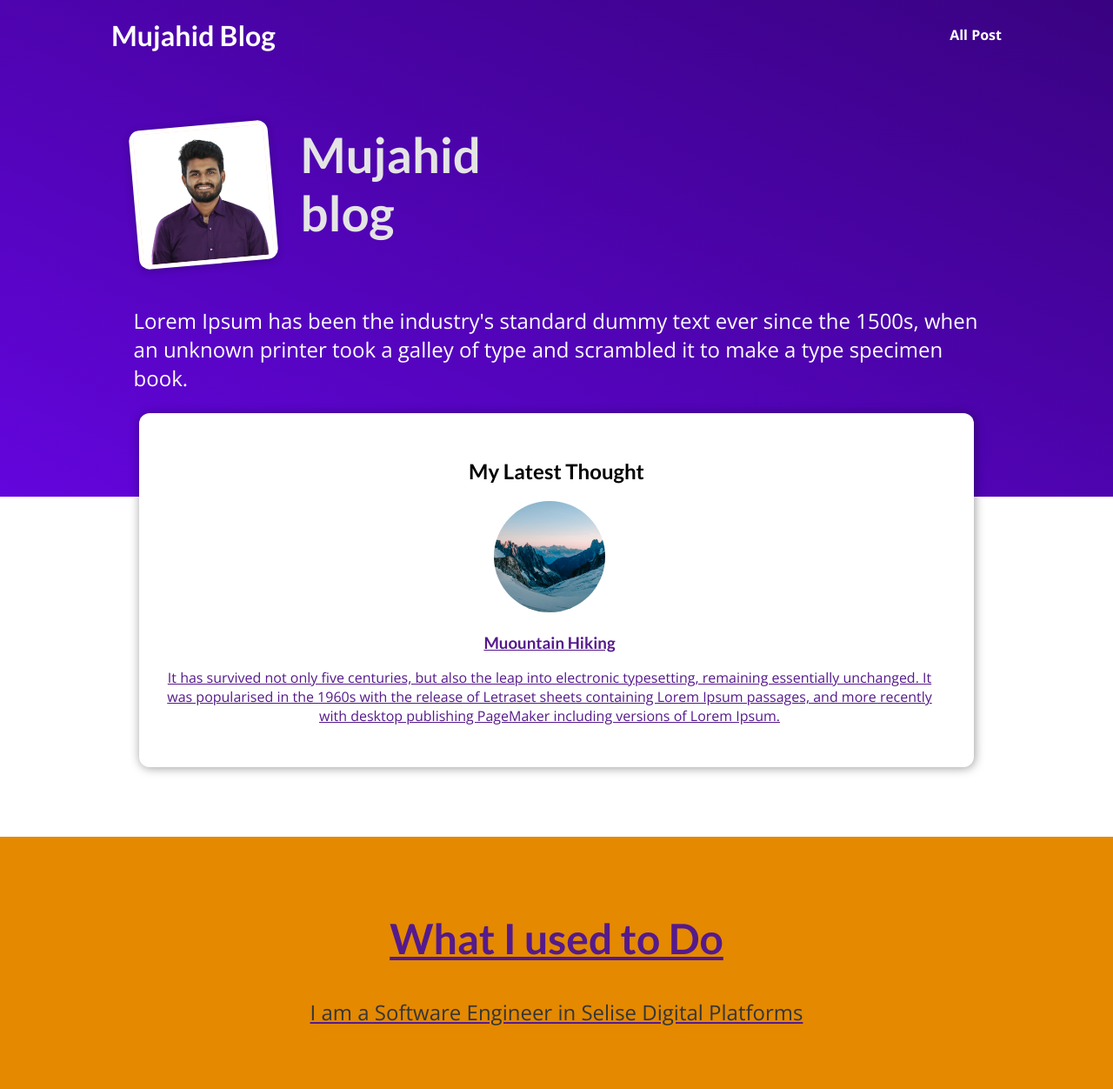
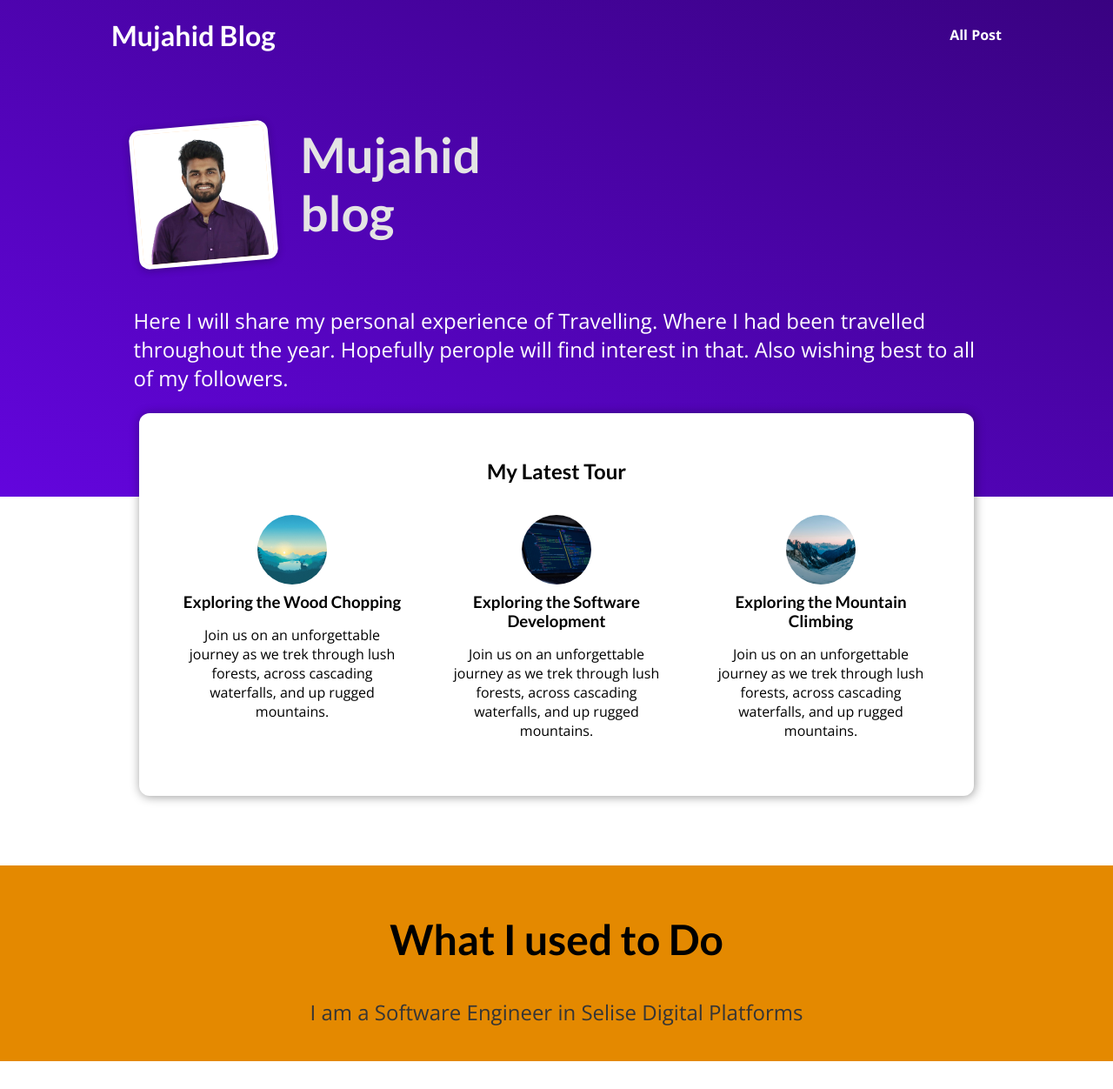
Before and after one commit to mujahid-ism/my_site, a Django app: page / in a window 1280 px wide. Shown: the whole page at 87% size. After the commit the page ends 1220 px from the top, so only its background shows below. Run offline with Django 3.2, Linux system fonts and the light colour scheme.

Commit message:
complete blog with dummy data

```diff
--- a/blog/static/blog/index.css
+++ b/blog/static/blog/index.css
@@ -60,7 +60,7 @@
 
 #about {
   text-align: center;
-  padding: 3rem;
+  padding: 1rem;
   background-color: #e48900;
   margin-top: 5rem;
 }
@@ -73,24 +73,3 @@
   font-size: 1.5rem;
   color: #353535;
 }
-
-.post {
-  display: flex;
-  flex-direction: column;
-  align-items: center;
-  text-align: center;
-}
-
-.post a:hover,
-.post a:active {
-  transform: scale(1.1);
-  background-color: #ddcef1;
-  color: rgb(0, 0, 0);
-}
-
-.post img {
-  width: 8rem;
-  height: 8rem;
-  object-fit: cover;
-  border-radius: 50%;
-}
--- /dev/null
+++ b/blog/static/blog/post.css
@@ -0,0 +1,43 @@
+.post {
+  display: flex;
+  flex-direction: column;
+  align-items: center;
+  text-align: center;
+}
+
+.post a {
+  text-decoration: none;
+  color: black;
+  transition: all 0.2s ease;
+  padding: 1rem;
+}
+
+.post a:hover,
+.post a:active {
+  transform: scale(1.1);
+  background-color: #a18bbd;
+  color: rgb(0, 0, 0);
+}
+
+.post img {
+  width: 5rem;
+  height: 5rem;
+  object-fit: cover;
+  border-radius: 50%;
+}
+
+.post h3 {
+  margin: 0.25rem 0;
+}
+
+.post time {
+  color: #666666;
+  margin: 0.25rem;
+  font-style: italic;
+  font-size: 0.85rem;
+}
+
+.post:hover time,
+.post:active time {
+  color: white;
+}
--- /dev/null
+++ b/blog/templates/blog/includes/post.html
@@ -0,0 +1,17 @@
+{% load static %}
+
+{% block css_files %}
+  <link rel="stylesheet" href= "{% static 'post.css' %}" >
+{% endblock %}
+
+<li>
+  <article class="post">
+    <a href="{% url 'individual-post' post.slug %}">
+      <img src="{% static post.image %}" alt="{{ post.title }}" />
+      <div class="post__content">
+        <h3>{{ post.title }}</h3>
+        <p>{{ post.content }}</p>
+      </div>
+    </a>
+  </article>
+</li>
--- a/blog/templates/blog/index.html
+++ b/blog/templates/blog/index.html
@@ -10,43 +10,26 @@
 {% endblock %}
 
 {% block content %}
-  <header id="main-navigation">
-    <h1><a href="">Mujahid Blog</a></h1>
-    <nav>
-      <a href="">All Post</a>
-    </nav>
-  </header>
-
   <section id="welcome">
     <header>
       <img src="{% static 'mujahid.png' %}" alt="Author of the blog" />
       <h2>Mujahid blog</h2>
     </header>
-    <p>Lorem Ipsum has been the industry's standard dummy text ever
-      since the 1500s, when an unknown printer took a galley of type
-      and scrambled it to make a type specimen book.</p>
+    <p>
+      Here I will share my personal experience of Travelling.
+      Where I had been travelled throughout the year. Hopefully
+      perople will find interest in that. Also wishing best to all
+      of my followers.
+    </p>
   </section>
 
   <section id="latest-posts">
-    <h2>My Latest Thought</h2>
+    <h2>My Latest Tour</h2>
 
     <ul>
-      <li>
-        <article class="post">
-          <a href="">
-            <img src="{% static 'mountains.jpg' %}" alt="Random Text" />
-            <div class="post__content">
-              <h3>Muountain Hiking</h3>
-              <p>
-                It has survived not only five centuries, but also the leap
-                into electronic typesetting, remaining essentially unchanged.
-                It was popularised in the 1960s with the release of Letraset
-                sheets containing Lorem Ipsum passages, and more recently with
-                desktop publishing PageMaker including versions of Lorem Ipsum.
-              </p>
-            </div>
-        </article>
-      </li>
+      {% for post in posts %}
+        {% include 'post.html' %}
+      {% endfor %}
     </ul>
   </section>
 
--- a/blog/urls.py
+++ b/blog/urls.py
@@ -3,6 +3,6 @@
 
 urlpatterns = [
 	path('', views.starting_page, name='starting-page'),
-	path('posts', views.posts, name='post-page'),
+	path('posts', views.posts, name='posts-page'),
 	path('posts/<slug:slug>', views.individual_post, name='individual-post') #/posts/<slug>
 ]
--- a/blog/views.py
+++ b/blog/views.py
@@ -1,12 +1,54 @@
 from django.shortcuts import render
-from django.http import HttpResponse
+
+all_posts = [
+	{
+		"slug": "mountain-time",
+		"image": "mountains.jpg",
+		"author": "John Doe",
+		"date": "2023-08-21",
+		"title": "Exploring the Mountain Climbing",
+		"excerpt": "Discover the beauty of nature through our latest adventure.",
+		"content": "Join us on an unforgettable journey as we trek through lush forests, across cascading waterfalls, and up rugged mountains."
+	},
+	{
+		"slug": "coding-time",
+		"image": "coding.jpg",
+		"author": "Mujahidul Islam",
+		"date": "2023-08-22",
+		"title": "Exploring the Software Development",
+		"excerpt": "Discover the beauty of nature through our latest adventure.",
+		"content": "Join us on an unforgettable journey as we trek through lush forests, across cascading waterfalls, and up rugged mountains."
+	},
+	{
+		"slug": "wood-time",
+		"image": "woods.jpg",
+		"author": "John Smith",
+		"date": "2023-08-23",
+		"title": "Exploring the Wood Chopping",
+		"excerpt": "Discover the beauty of nature through our latest adventure.",
+		"content": "Join us on an unforgettable journey as we trek through lush forests, across cascading waterfalls, and up rugged mountains."
+	}
+]
 
 # Create your views here.
 def starting_page(request):
-  return render(request, 'index.html')
+  lattest_sorted_posts = sorted(all_posts, key=lambda x: x['date'], reverse=True)
+  return render(request, 'index.html', {
+    'posts': lattest_sorted_posts
+	})
 
 def posts(request):
-  return HttpResponse("Start")
+  return render(request, 'all-posts.html', {
+    'posts': all_posts
+	})
 
-def individual_post(request):
-  return HttpResponse("Start")
+def individual_post(request, slug):
+  individual_post = None
+  for post in all_posts :
+    if post["slug"] == slug:
+            individual_post = post
+            break
+
+  return render(request, 'post-detail.html', {
+    'post': individual_post
+	})
--- a/my_site/settings.py
+++ b/my_site/settings.py
@@ -57,7 +57,8 @@
 		'BACKEND': 'django.template.backends.django.DjangoTemplates',
 		'DIRS': [
 			BASE_DIR / 'templates',
-			BASE_DIR / 'blog' / 'templates' / 'blog'
+			BASE_DIR / 'blog' / 'templates' / 'blog',
+			BASE_DIR / 'blog' / 'templates' / 'blog' / 'includes'
 		],
 		'APP_DIRS': True,
 		'OPTIONS': {
--- a/templates/base.html
+++ b/templates/base.html
@@ -11,6 +11,13 @@
     {% block css_files %}{% endblock %}
   </head>
   <body>
+    <header id="main-navigation">
+      <h1><a href="{% url 'starting-page' %}">Mujahid Blog</a></h1>
+      <nav>
+        <a href="{% url 'posts-page' %}">All Post</a>
+      </nav>
+    </header>
+
     {% block content %}{% endblock %}
   </body>
 </html>
```
Also changed, not shown: blog/static/blog/all-posts.css (added, +43 -0 lines), blog/static/blog/post-detail.css (added, +62 -0 lines), blog/templates/blog/all-posts.html (added, +22 -0 lines), blog/templates/blog/post-detail.html (added, +30 -0 lines), templates/404.html (added, +12 -0 lines).
